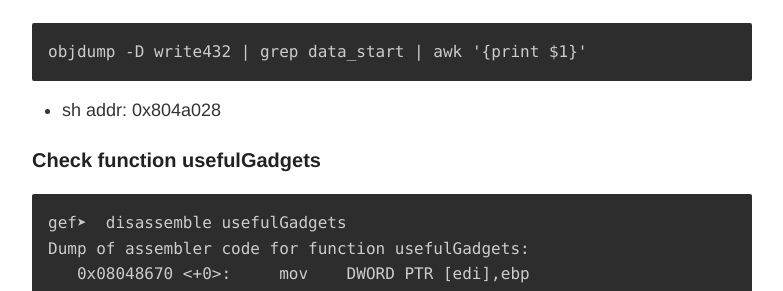
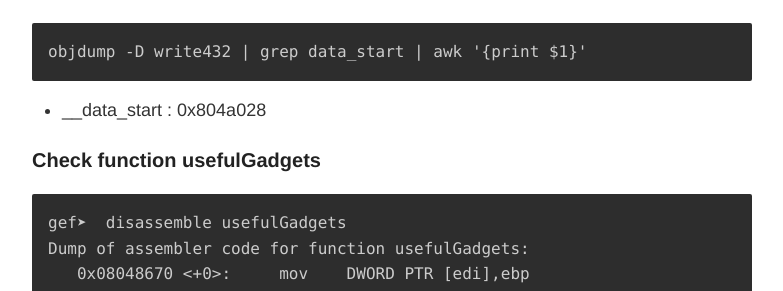
Before and after one commit to bhrdn/bhrdn.github.io, a Jekyll site: the page built from _posts/2020-03-22-ROP-Emporium-write432.md, in a window 1280 px wide and 900 px high, scrolled down 439 px. Shown: the part 160-451 px from the top of the window, without its empty margins (248-1031 px from the left). Built offline with Jekyll 4.4.1, drawn with Linux system fonts in a browser that asks for light colours.

Commit message:
:robot: Deploying content success - bd62407aa9d755b0cb9e484b4d9f5bbd

````diff
--- a/_posts/2020-03-22-ROP-Emporium-write432.md
+++ b/_posts/2020-03-22-ROP-Emporium-write432.md
@@ -13,7 +13,7 @@ Once you've figured out how to write your string into memory and where to write
 ```bash
 objdump -D write432 | grep data_start | awk '{print $1}'
 ```
-- sh addr: 0x804a028
+- __data_start : 0x804a028
 
 ### Check function usefulGadgets
 ```
````
